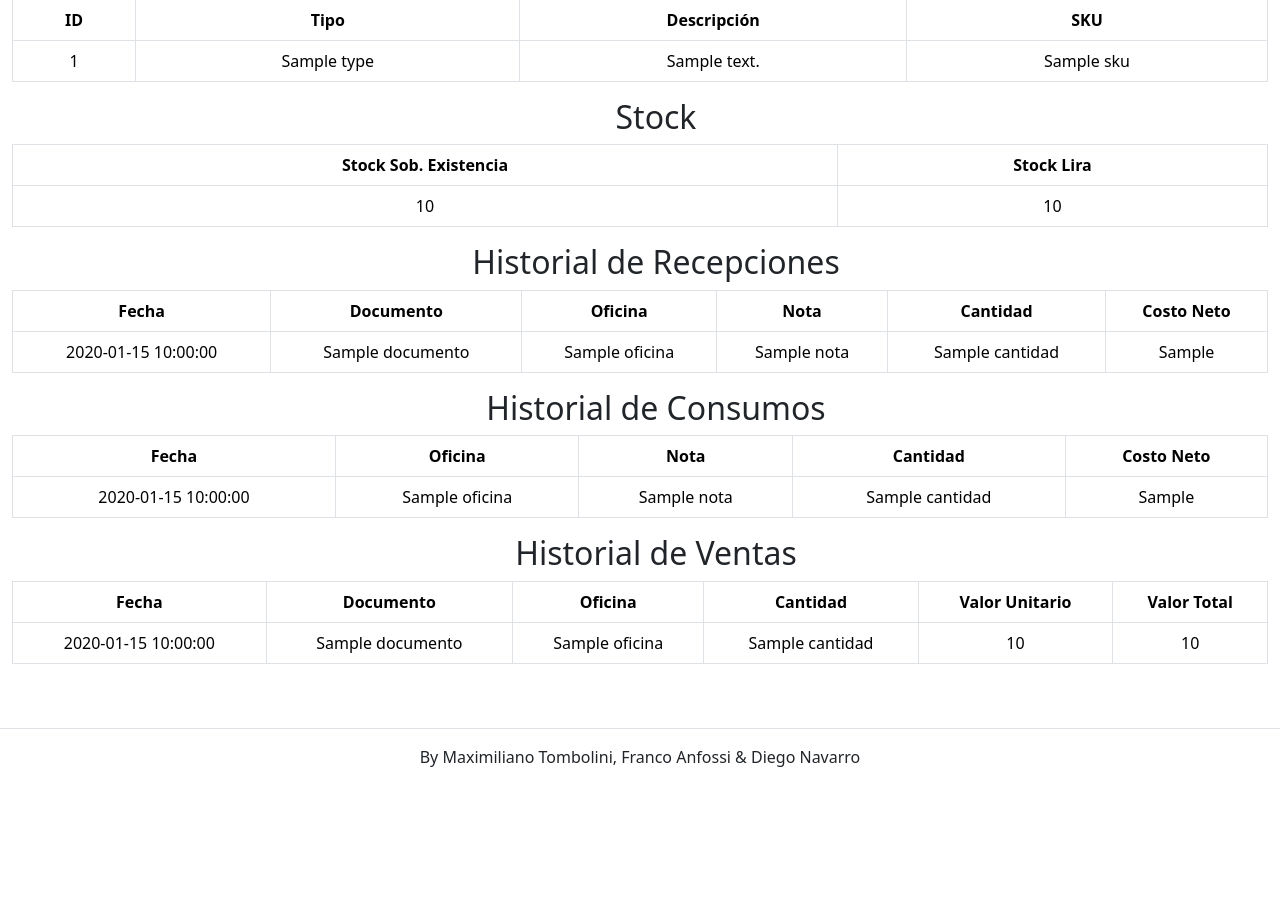
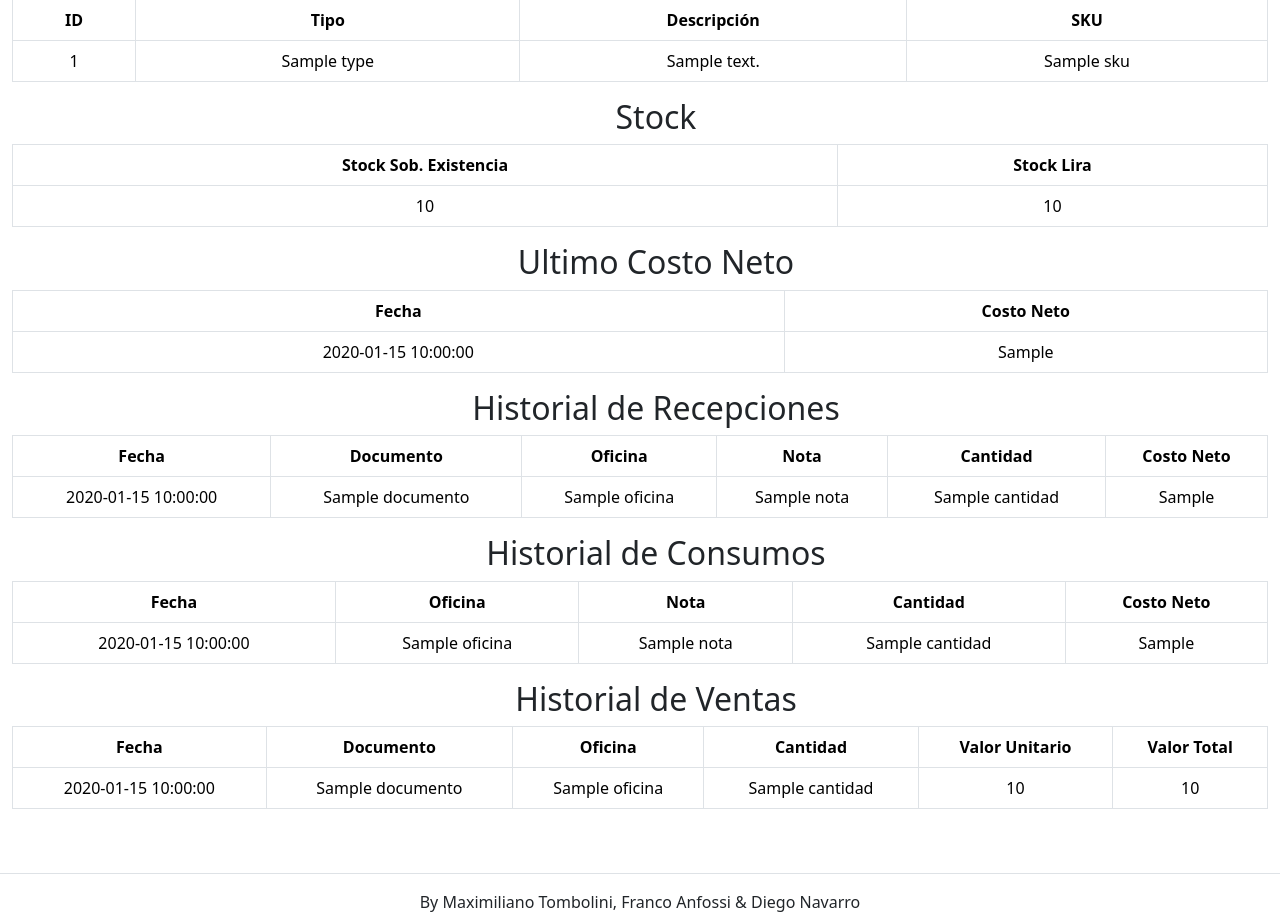
Before and after one commit to mtombolini/ROYAL-MOTO-MANAGER, a Flask app: template templates/tables/product_detail.html in a window 1280 px wide. Shown: the part 210-1132 px from the top of the page. Before the commit the page ends 977 px from the top, so only its background shows below. Run offline with Flask 3, Linux system fonts and the light colour scheme; the template is opened without the code that fills it: most values are stand-ins (such as "Sample title", 1, 10 or a date in 2020); parts of the project's set-up code (start-up, migrations or seed data) failed here and were passed over; some libraries are stand-ins or nearby versions.

Commit message:
ultimo net cost

```diff
--- a/templates/tables/product_detail.html
+++ b/templates/tables/product_detail.html
@@ -69,6 +69,28 @@
                     {% else %}
                     <tr>
                         <td colspan="2">No se encontró ningún registro de stock.</td>
+                    </tr>
+                    {% endif %}
+                </tbody>
+            </table>
+
+            <h2>Ultimo Costo Neto</h2>
+            <table class="table table-bordered history-table">
+                <thead>
+                    <tr>
+                        <th>Fecha</th>
+                        <th>Costo Neto</th>
+                    </tr>
+                </thead>
+                <tbody>
+                    {% if product.last_net_cost %}
+                    <tr>
+                        <td>{{ product.last_net_cost.fecha }}</td>
+                        <td>{{ product.last_net_cost.costo_neto }}</td>
+                    </tr>
+                    {% else %}
+                    <tr>
+                        <td colspan="2">No se encontró ningún registro de costo.</td>
                     </tr>
                     {% endif %}
                 </tbody>
```
Also changed, not shown: models/productos.py (+25 -1 lines).
